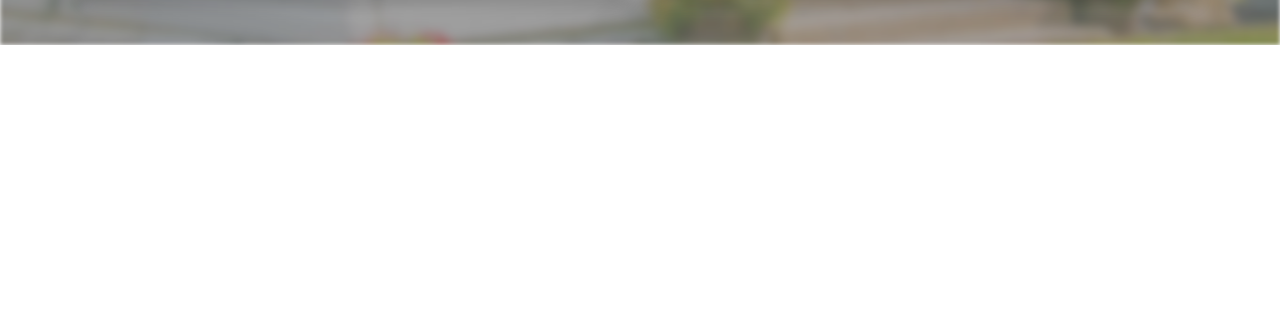
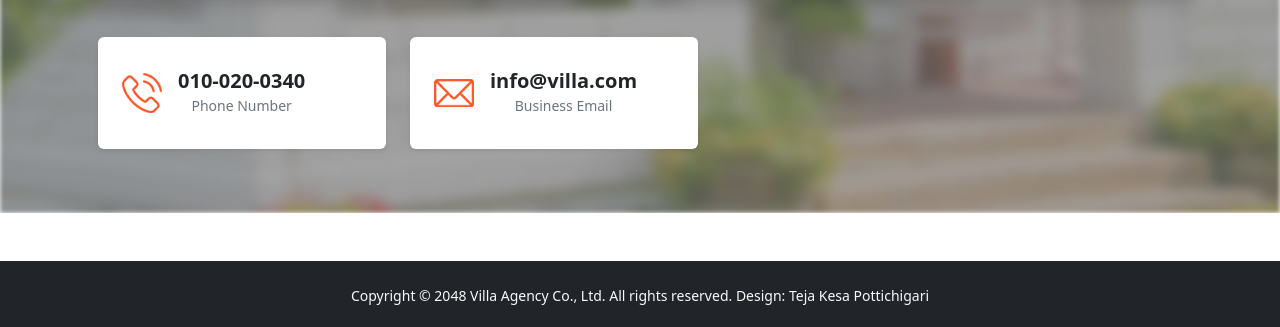
Before and after one commit to teja-kp/villa, a plain HTML site: page home.html in a window 1280 px wide. Shown: the part 4377-4704 px from the top of the page. Before the commit the page ends 4422 px from the top, so only its background shows below. Drawn offline with nearby package versions, Linux system fonts and the light colour scheme.

Commit message:
home page is updated

```diff
--- a/home.html
+++ b/home.html
@@ -560,6 +560,44 @@
     </div>
 
     <!-- Contact Info Cards -->
+     <div class="row text-center mt-4 g-3">
+
+      <div class="card shadow-sm mb-3 ms-4 border-0 py-3" style="width:18rem">
+        <div class="card-body d-flex align-items-center">
+          <div class="me-3">
+            <img src="./p-images/phone-icon.png" alt="Email" width="40">
+          </div>
+          <div>
+            <h6 class="mb-0 fw-bold fs-5">010-020-0340</h6>
+            <small class="text-secondary small">Phone Number</small>
+          </div>
+        </div>
+      </div>
+
+      <div class="card shadow-sm mb-3 ms-4 border-0 py-3" style="width:18rem">
+        <div class="card-body d-flex align-items-center">
+          <div class="me-3">
+            <img src="./p-images/email-icon.png" alt="Email" width="40">
+          </div>
+          <div>
+            <h6 class="mb-0 fw-bold fs-5">info@villa.com</h6>
+            <small class="text-secondary small">Business Email</small>
+          </div>
+        </div>
+      </div>
+    </div>
+  </div>
+</section>
+<!--footer-->
+    <footer class="bg-dark py-4 mt-5 w-100" style="position:relative; z-index:3;">
+    <div class="container text-center text-light small">
+        Copyright © 2048 Villa Agency Co., Ltd. All rights reserved. Design: Teja Kesa Pottichigari
+    </div>
+</footer>
+
+<script src="https://cdn.jsdelivr.net/npm/bootstrap@5.3.7/dist/js/bootstrap.bundle.min.js"></script>
+
+
 
 </body>
 </html>
```
